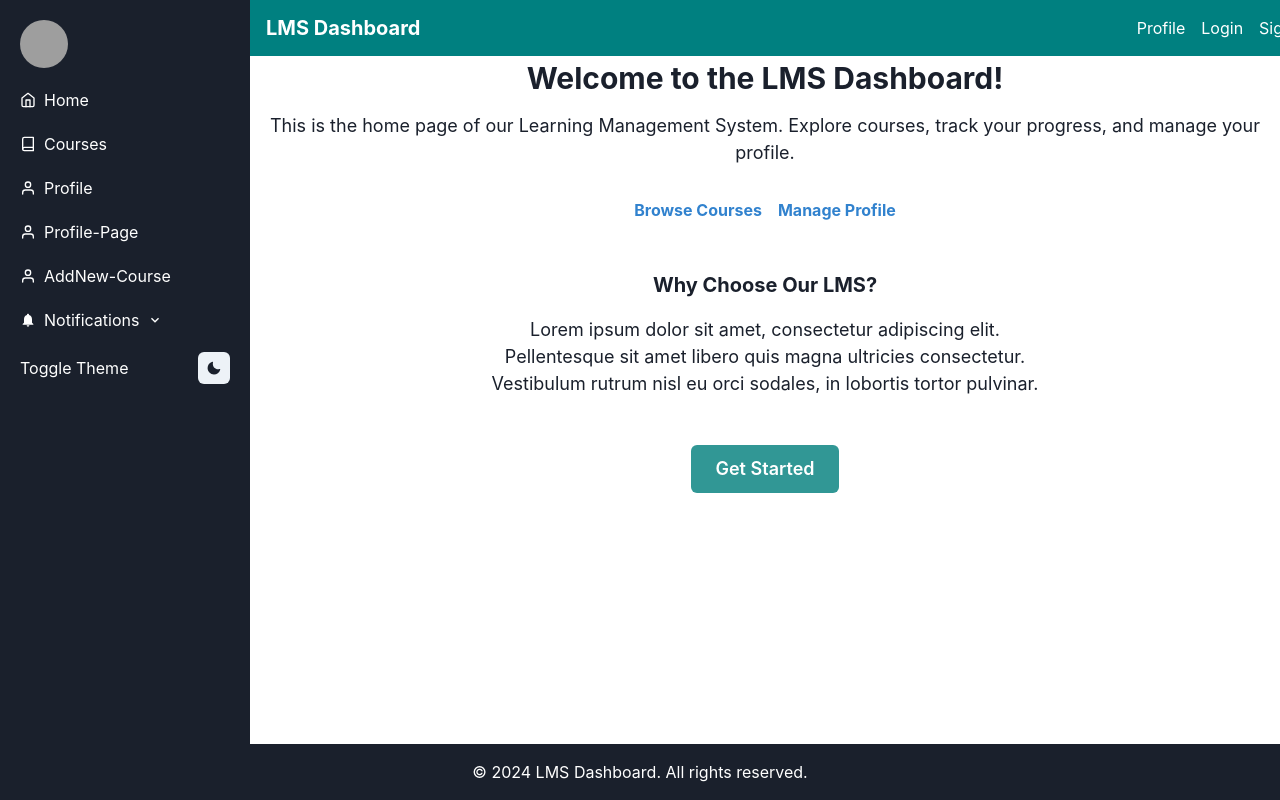
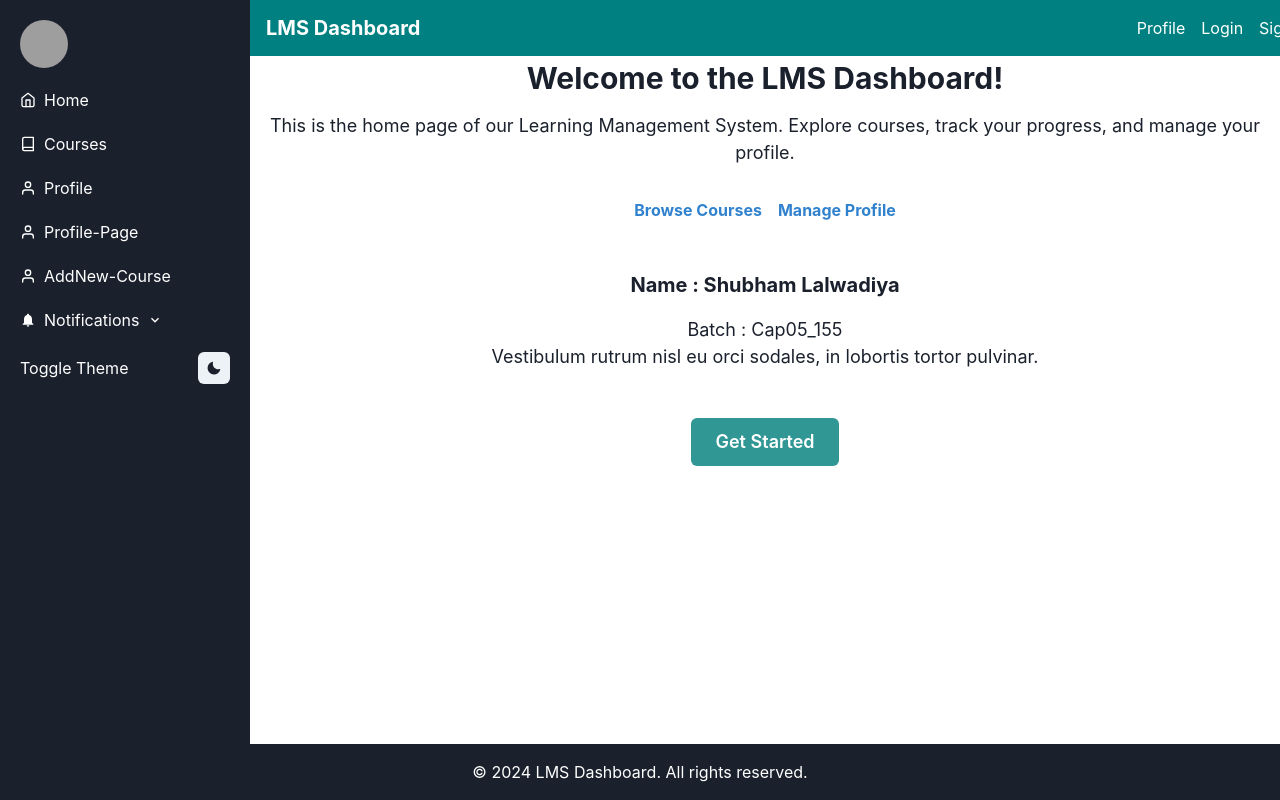
Before and after one commit to SHUBHAMLALWADIYA/SwanirbharFrontedProject, a React (Vite) app: page / in a window 1280 px wide. Built offline with nearby package versions, Linux system fonts and the light colour scheme; grey boxes are pictures that could not be loaded.

Commit message:
error resolve

```diff
--- a/src/pages/Home.jsx
+++ b/src/pages/Home.jsx
@@ -23,13 +23,13 @@ const Home = () => {
         </Box>
         <Box mt="12">
           <Text fontSize="xl" fontWeight="bold">
-            Why Choose Our LMS?
+            Name : Shubham Lalwadiya
           </Text>
           <Text fontSize="lg" mt="4">
-            Lorem ipsum dolor sit amet, consectetur adipiscing elit.
+            Batch : Cap05_155
           </Text>
           <Text fontSize="lg">
-            Pellentesque sit amet libero quis magna ultricies consectetur.
+
           </Text>
           <Text fontSize="lg">
             Vestibulum rutrum nisl eu orci sodales, in lobortis tortor pulvinar.
```
Also changed, not shown: 1 other file (tests, documents, lock files or other folders).
